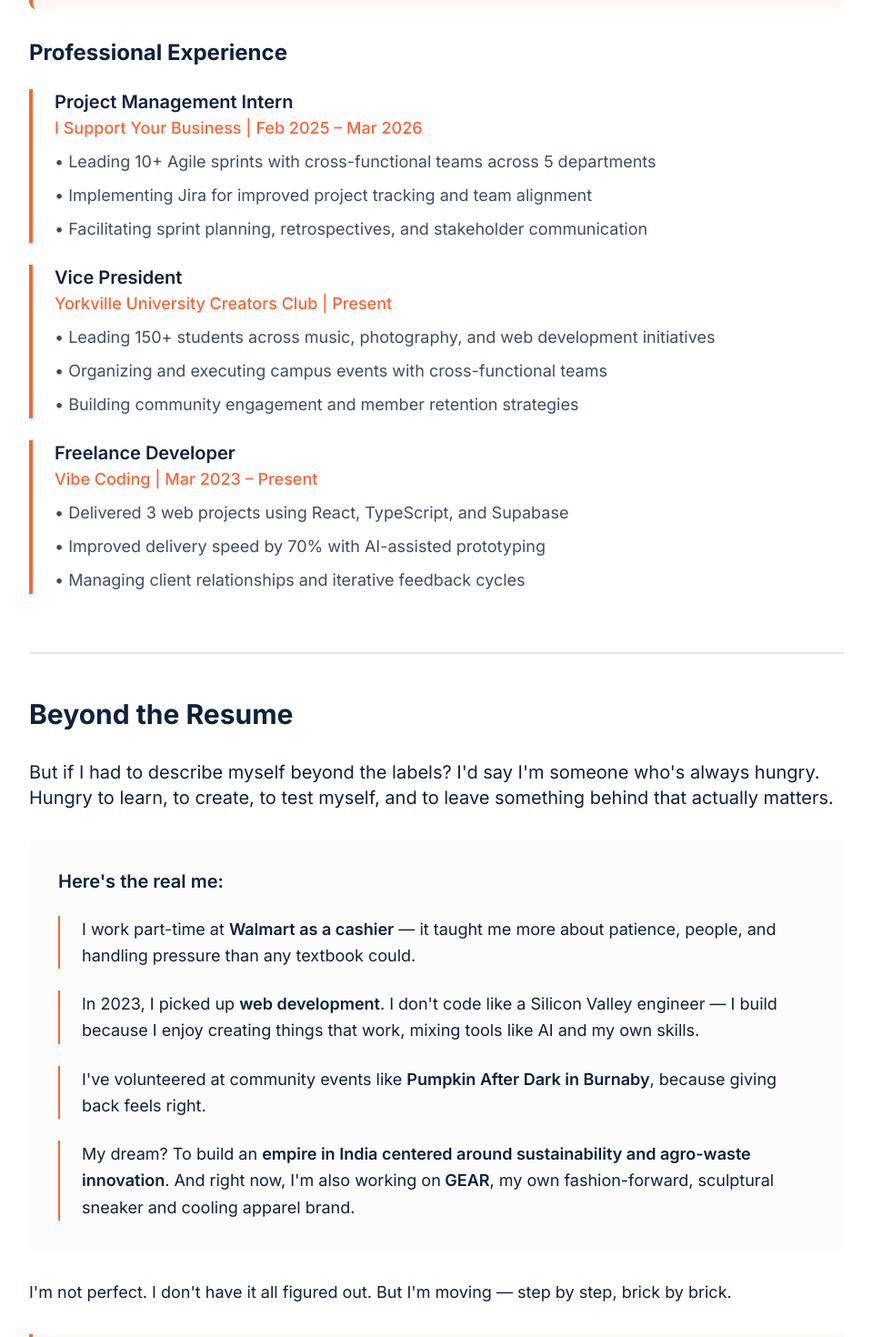
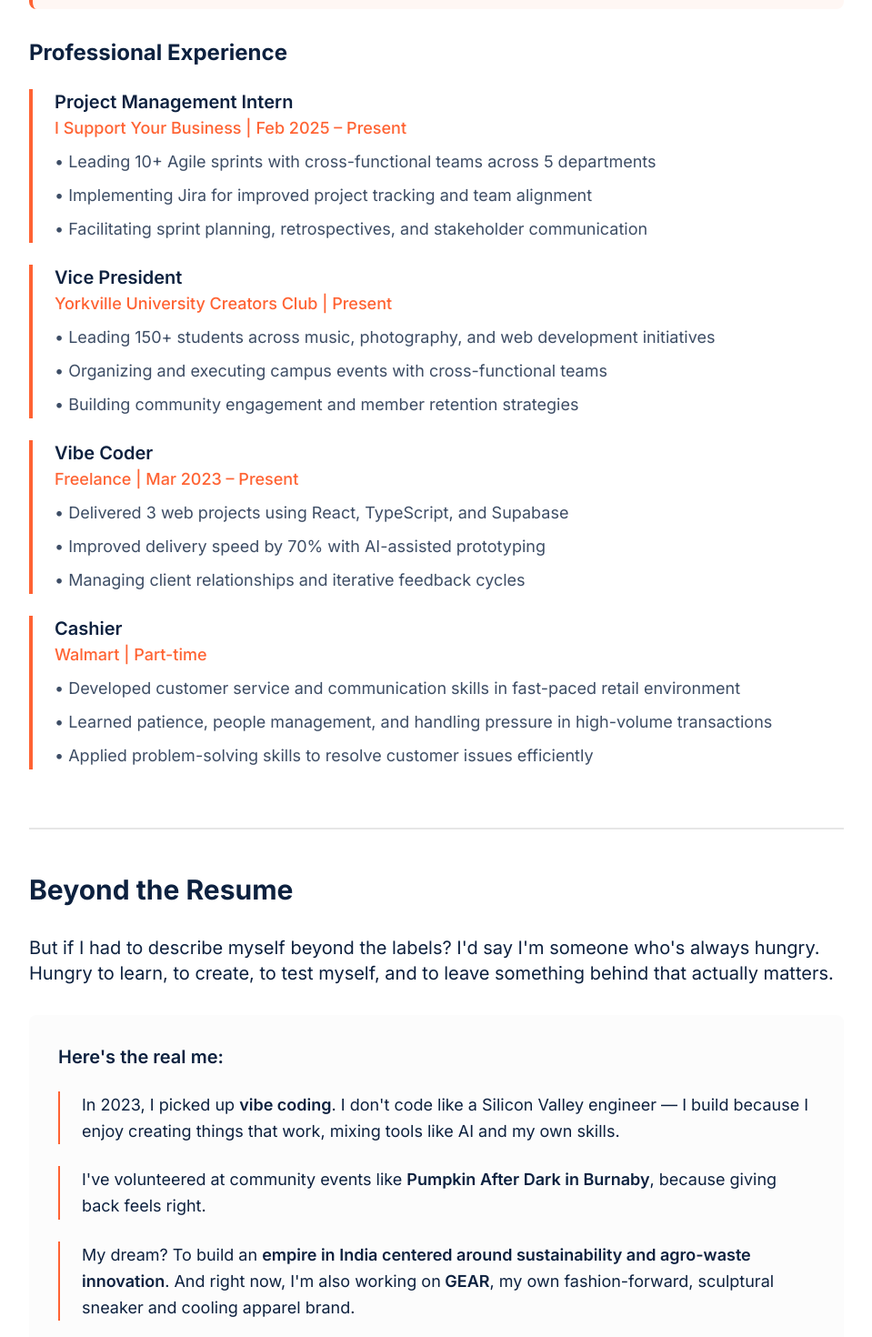
Before and after one commit to nandan1717/nandangoyal-3af8c0f2, a React (Vite) app: page /about in a window 1280 px wide. Shown: the part 834-2304 px from the top of the page at 91% size, without its empty margins (160-1119 px from the left). Built offline with nearby package versions, Linux system fonts and the light colour scheme; the HTML template or start-up script is replaced by a standard one.

Commit message:
Refactor About and Home pages

```diff
--- a/src/pages/About.tsx
+++ b/src/pages/About.tsx
@@ -12,7 +12,7 @@ const About = () => {
             Nandan Goyal
           </h1>
           <p className="text-xl text-accent font-semibold mb-12">
-            BBA Project Management Student | Agile PM Intern | Tech Leader
+            BBA Project Management Student | Agile PM Intern | Vibe Coder
           </p>
 
           {/* Professional Overview Section */}
@@ -52,7 +52,7 @@ const About = () => {
               <div className="space-y-6">
                 <div className="border-l-4 border-accent pl-6">
                   <h3 className="text-xl font-semibold text-foreground">Project Management Intern</h3>
-                  <p className="text-accent font-medium mb-2">I Support Your Business | Feb 2025 – Mar 2026</p>
+                  <p className="text-accent font-medium mb-2">I Support Your Business | Feb 2025 – Present</p>
                   <ul className="space-y-2 text-foreground/80">
                     <li>• Leading 10+ Agile sprints with cross-functional teams across 5 departments</li>
                     <li>• Implementing Jira for improved project tracking and team alignment</li>
@@ -71,12 +71,22 @@ const About = () => {
                 </div>
 
                 <div className="border-l-4 border-accent pl-6">
-                  <h3 className="text-xl font-semibold text-foreground">Freelance Developer</h3>
-                  <p className="text-accent font-medium mb-2">Vibe Coding | Mar 2023 – Present</p>
+                  <h3 className="text-xl font-semibold text-foreground">Vibe Coder</h3>
+                  <p className="text-accent font-medium mb-2">Freelance | Mar 2023 – Present</p>
                   <ul className="space-y-2 text-foreground/80">
                     <li>• Delivered 3 web projects using React, TypeScript, and Supabase</li>
                     <li>• Improved delivery speed by 70% with AI-assisted prototyping</li>
                     <li>• Managing client relationships and iterative feedback cycles</li>
+                  </ul>
+                </div>
+
+                <div className="border-l-4 border-accent pl-6">
+                  <h3 className="text-xl font-semibold text-foreground">Cashier</h3>
+                  <p className="text-accent font-medium mb-2">Walmart | Part-time</p>
+                  <ul className="space-y-2 text-foreground/80">
+                    <li>• Developed customer service and communication skills in fast-paced retail environment</li>
+                    <li>• Learned patience, people management, and handling pressure in high-volume transactions</li>
+                    <li>• Applied problem-solving skills to resolve customer issues efficiently</li>
                   </ul>
                 </div>
               </div>
@@ -99,11 +109,7 @@ const About = () => {
 
                 <ul className="space-y-6 text-foreground">
                   <li className="pl-6 border-l-2 border-accent">
-                    I work part-time at <span className="font-semibold">Walmart as a cashier</span> —
-                    it taught me more about patience, people, and handling pressure than any textbook could.
-                  </li>
-                  <li className="pl-6 border-l-2 border-accent">
-                    In 2023, I picked up <span className="font-semibold">web development</span>. I don't
+                    In 2023, I picked up <span className="font-semibold">vibe coding</span>. I don't
                     code like a Silicon Valley engineer — I build because I enjoy creating things that work,
                     mixing tools like AI and my own skills.
                   </li>
--- a/src/pages/Home.tsx
+++ b/src/pages/Home.tsx
@@ -26,7 +26,7 @@ const Home = () => {
 
             <p className="text-sm sm:text-base md:text-lg text-muted-foreground leading-relaxed max-w-4xl mx-auto">
               BBA Project Management Student | VP, YU Creators Club | PM Intern at ISYB |
-              Full-Stack Developer (React, TypeScript, Supabase)
+              Vibe Coder
             </p>
 
             <div className="flex flex-col sm:flex-row gap-3 sm:gap-4 justify-center pt-4">
```
